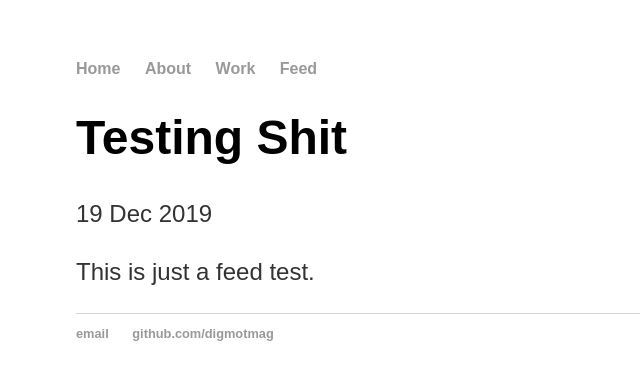
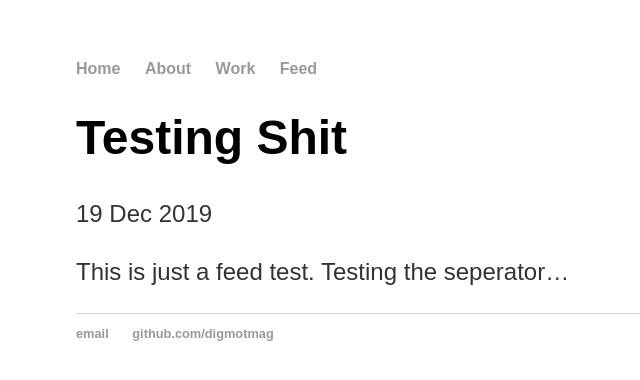
Before and after one commit to digmotmag/digmotmag.github.io, a Jekyll site: the page built from _posts/2019-12-19-Test.md, in a window 1280 px wide. Shown: the top 380 px of the page, without its empty margins (116-756 px from the left). Built offline with Jekyll 4.4.1, drawn with Linux system fonts in a browser that asks for light colours.

Commit message:
Update 2019-12-19-Test.md

```diff
--- a/_posts/2019-12-19-Test.md
+++ b/_posts/2019-12-19-Test.md
@@ -2,6 +2,9 @@
 layout: feed
 title: "Testing Shit"
 date: 2019-12-19
+excerpt_separator: <!--more-->
 ---
 
 This is just a feed test.
+<!--more-->
+Testing the seperator...
```
